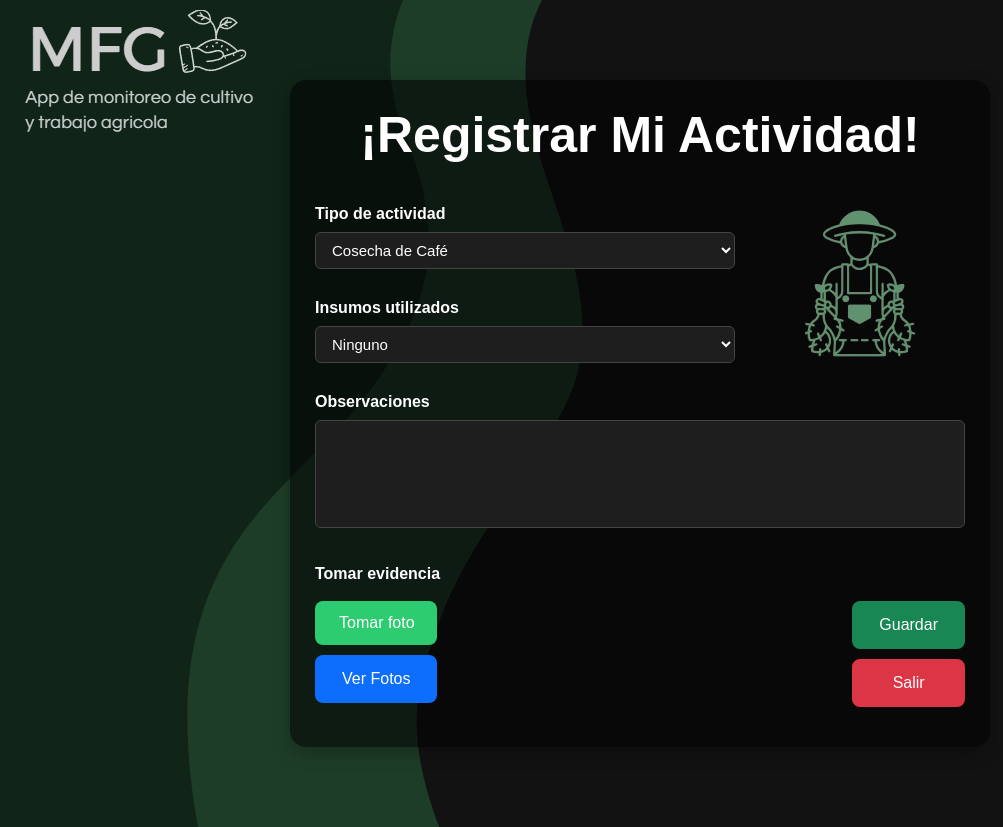
After one commit to CarlosGM2403/Finca-V3, a Flask app: page /registrar_actividad in a window 1280 px wide. The commit adds this page. Shown: the whole page, without its empty margins (0-1003 px from the left). Run offline with Flask 3, Linux system fonts and the light colour scheme; the visitor is signed in with stand-in values (Sample User, id 1); data comes from the database, SQL or seed files in the repository; some libraries are stand-ins or nearby versions.

Commit message:
Actu de Registrar Actividad

```diff
--- a/src/app.py
+++ b/src/app.py
@@ -1,32 +1,47 @@
-from flask import Flask, render_template, request, redirect, url_for, flash, session, make_response
+from flask import Flask, render_template, request, redirect, url_for, flash, session
 from flask_mysqldb import MySQL
-from flask_login import LoginManager,login_user,logout_user,login_required
-
+from flask_login import LoginManager, login_user, logout_user, login_required
+import os
+from werkzeug.utils import secure_filename
 from werkzeug.security import check_password_hash, generate_password_hash
 
 from config import config
 
 # Modelos:
 from models.ModelUser import ModelUser
-
 # Entidades:
 from models.entities.User import User
 
-app=Flask(__name__)
-app.config.from_object(config['development'])  # <-- primero
+app = Flask(__name__)
+app.config.from_object(config['development'])
 app.secret_key = "cambia_esta_clave"
 
+#  Carpeta para subir imágenes (ruta absoluta)
+BASE_DIR = os.path.dirname(os.path.abspath(__file__))
+UPLOAD_FOLDER = os.path.join(BASE_DIR, "static", "uploads")
+app.config["UPLOAD_FOLDER"] = UPLOAD_FOLDER
+
+# Debug: imprime la ruta absoluta
+print("UPLOAD_FOLDER configurado en:", UPLOAD_FOLDER)
+
+# ---------------------- BASE DE DATOS ----------------------
 db = MySQL(app)
-login_manager_app=LoginManager(app)
+
+# ---------------------- LOGIN MANAGER ----------------------
+login_manager_app = LoginManager(app)
 login_manager_app.login_view = 'login'
 
 @login_manager_app.user_loader
 def load_user(id):
     return ModelUser.get_by_id(db, id)
 
+
+# ---------------------- RUTAS PRINCIPALES ----------------------
+
 @app.route('/')
 def index():
     return redirect(url_for('login'))
+
 
 @app.route('/login', methods=['GET','POST'])
 def login():
@@ -40,18 +55,13 @@ def login():
         cur.close()
 
         if row and check_password_hash(row[1], password):
-            # Crear objeto User para Flask-Login
             user = ModelUser.get_by_id(db, row[0])
-            login_user(user)  # Esto marca al usuario como logueado
-
-            # También puedes mantener session si quieres
+            login_user(user)
             session['user_id'] = row[0]
 
-            # Verificamos si debe cambiar contraseña
             if row[2] == 1:
                 return redirect(url_for('cambiar_password'))
 
-            # Redirigir al destino original si existe
             next_page = request.args.get('next')
             return redirect(next_page or url_for('home'))
         else:
@@ -59,16 +69,12 @@ def login():
     return render_template("auth/login.html")
 
 
-
-# Logout
-
 @app.route('/logout')
 def logout():
     logout_user()
     session.clear()
     return redirect(url_for('login'))
 
-# Home
 
 @app.route('/home')
 def home():
@@ -76,20 +82,22 @@ def home():
         return redirect(url_for('login'))
     return render_template('home.html')
 
+
+# ---------------------- ERRORES ----------------------
+
 def status_401(error):
     return redirect(url_for('login'))
 
 def status_404(error):
     return "<h1>Página no encontrada</h1>", 404
 
-#olvide mi contraseña
+
+# ---------------------- FUNCIONALIDADES ----------------------
 
 @app.route('/forgot_password')
 def forgot_password():
     return render_template('auth/forgot_password.html')
 
-
-# Cambiar_password
 
 @app.route('/cambiar_password', methods=['GET','POST'])
 def cambiar_password():
@@ -112,9 +120,7 @@ def cambiar_password():
             db.connection.commit()
             cur.close()
 
-            # Cerrar toda la sesión
             session.clear()
-
             flash("Contraseña actualizada con éxito. Vuelve a iniciar sesión.", "success")
             return redirect(url_for('login'))
 
@@ -123,7 +129,6 @@ def cambiar_password():
     return render_template("cambiar_password.html")
 
 
-#registrar usuarios
 @app.route('/Registrar_usuarios', methods=['GET', 'POST'])
 def registrar_usuario():
     if request.method == 'POST':
@@ -132,17 +137,13 @@ def registrar_usuario():
         fullname = request.form['fullname']
         rol = request.form['rol']
 
-        # encriptar contraseña
         password = generate_password_hash(password)
 
-        # usar flask_mysqldb
         cur = db.connection.cursor()
-
         sql = """INSERT INTO user
                  (username, password, fullname, must_change_password, rol, estado, fecha_registro)
                  VALUES (%s, %s, %s, %s, %s, %s, NOW())"""
         values = (username, password, fullname, 1, rol, "Habilitado")
-
         cur.execute(sql, values)
         db.connection.commit()
         cur.close()
@@ -153,7 +154,6 @@ def registrar_usuario():
     return render_template('auth/Registrar_usuarios.html')
 
 
-# Listar usuarios
 @app.route('/usuarios')
 @login_required
 def usuarios():
@@ -164,17 +164,13 @@ def usuarios():
     return render_template('auth/usuarios.html', usuarios=usuarios)
 
 
-# Cambiar estado de usuario
 @app.route('/cambiar_estado/<int:id>')
 @login_required
 def cambiar_estado(id):
     cur = db.connection.cursor()
-    # Obtener estado actual
     cur.execute("SELECT estado FROM user WHERE id=%s", (id,))
     estado = cur.fetchone()[0]
     nuevo_estado = "Inhabilitado" if estado == "Habilitado" else "Habilitado"
-
-    # Actualizar estado
     cur.execute("UPDATE user SET estado=%s WHERE id=%s", (nuevo_estado, id))
     db.connection.commit()
     cur.close()
@@ -183,7 +179,6 @@ def cambiar_estado(id):
     return redirect(url_for('usuarios'))
 
 
-#Borrar la caché y no dejar regresar
 @app.after_request
 def add_no_cache_headers(response):
     response.headers['Cache-Control'] = 'no-store, no-cache, must-revalidate, private, max-age=0'
@@ -191,7 +186,7 @@ def add_no_cache_headers(response):
     response.headers['Expires'] = '0'
     return response
 
-#Perfil
+
 @app.route('/perfil')
 def perfil():
     if 'user_id' not in session:
@@ -207,34 +202,31 @@ def perfil():
 
     return render_template('auth/perfil.html', usuario=usuario)
 
-# Editar perfil
+
 @app.route('/editar_perfil', methods=['GET', 'POST'])
 def editar_perfil():
     if 'user_id' not in session:
-        return redirect(url_for('login'))  # Si no está logueado
+        return redirect(url_for('login'))
 
-    cursor = db.connection.cursor()  # ✅ usa db, no mysql/MySQL
+    cursor = db.connection.cursor()
 
     if request.method == 'POST':
         fullname = request.form['fullname']
         rol = request.form['rol']
         estado = request.form['estado']
 
-        # Ojo: en tu SELECT usas tabla "user", pero aquí pusiste "usuarios"
-        # corrígelo para que sea consistente (creo que tu tabla real es `user`)
         cursor.execute("""
             UPDATE user
             SET fullname = %s, rol = %s, estado = %s
             WHERE id = %s
         """, (fullname, rol, estado, session['user_id']))
 
-        db.connection.commit()   # ✅ también con db
+        db.connection.commit()
         cursor.close()
 
         flash("Perfil actualizado con éxito", "success")
         return redirect(url_for('perfil'))
 
-    # Si es GET, trae los datos actuales
     cursor.execute("SELECT id, username, fullname, rol, estado FROM user WHERE id = %s", (session['user_id'],))
     usuario = cursor.fetchone()
     cursor.close()
@@ -242,10 +234,68 @@ def editar_perfil():
     return render_template('auth/editar_perfil.html', usuario=usuario)
 
 
+# ---------------------- ACTIVIDADES + EVIDENCIAS ----------------------
 
+@app.route('/registrar_actividad', methods=['GET', 'POST'])
+@login_required
+def registrar_actividad():
+    if request.method == 'POST':
+        actividad = request.form['actividad']
+        insumos = request.form['insumos']
+        observaciones = request.form['observaciones']
+
+        evidencia = None
+        if 'evidencia' in request.files:
+            file = request.files['evidencia']
+            if file and file.filename != '':
+                filename = secure_filename(file.filename)
+                file_path = os.path.join(app.config['UPLOAD_FOLDER'], filename)
+                file.save(file_path)
+                evidencia = filename
+
+        cur = db.connection.cursor()
+        cur.execute("""
+        INSERT INTO actividades (id_usuario, actividad, insumos, observaciones, evidencia, fecha)
+        VALUES (%s, %s, %s, %s, %s, NOW())
+        """, (session['user_id'], actividad, insumos, observaciones, evidencia))
+        db.connection.commit()
+        cur.close()
+
+        flash("Actividad registrada con éxito ", "success")
+        return redirect(url_for('registrar_actividad'))
+
+    return render_template("auth/registrar_actividad.html")
+
+
+# ✅ Ruta para ver evidencias (solo del usuario logueado)
+@app.route('/ver_fotos')
+@login_required
+def ver_fotos():
+    cursor = db.connection.cursor()
+    query = """
+        SELECT a.evidencia, a.fecha, u.fullname
+        FROM actividades a
+        JOIN user u ON a.id_usuario = u.id
+        WHERE u.id = %s
+    """
+    cursor.execute(query, (session['user_id'],))
+    resultados = cursor.fetchall()
+
+    fotos = [
+        {"nombre_archivo": row[0], "fecha": row[1], "usuario": row[2]}
+        for row in resultados if row[0]
+    ]
+
+    usuario = fotos[0]["usuario"] if fotos else "Sin evidencias"
+    cursor.close()
+
+    return render_template("ver_fotos.html", fotos=fotos, usuario=usuario)
+
+
+# ---------------------- MAIN ----------------------
 
 if __name__ == '__main__':
     app.config.from_object(config['development'])
-    app.register_error_handler(401,status_401)
-    app.register_error_handler(404,status_404)
+    app.register_error_handler(401, status_401)
+    app.register_error_handler(404, status_404)
     app.run()
--- /dev/null
+++ b/src/static/css/registrar_actividad.css
@@ -0,0 +1,261 @@
+body {
+  font-family: 'Poppins', sans-serif;
+  background-image: url(../img/fondo_forms.png);
+  margin: 0;
+  padding: 0;
+}
+
+/* logo MFG */
+.logo {
+    position: absolute;
+    top: 10px;
+    left: 10px;
+    width: 50px ;
+    height: auto;
+}
+
+/* Contenedor principal */
+.actividad-container {
+  max-width: 700px;
+  margin: 80px auto;
+  padding: 25px;
+  background: rgba(0, 0, 0, 0.55);
+  border-radius: 16px;
+  color: white;
+  box-shadow: 0 6px 18px rgba(0,0,0,0.25);
+}
+
+/* Título */
+.actividad-container h1 {
+  text-align: center;
+  font-size: 50px;
+  margin-bottom: 25px;
+  color: #fff;
+  font-weight: bold;
+}
+
+/* Etiquetas */
+label {
+  display: block;
+  margin: 12px 0 6px;
+  font-weight: 600;
+}
+
+/* Inputs generales */
+select, textarea, input[type="file"] {
+  width: 100%;
+  padding: 10px;
+  border-radius: 10px;
+  border: 1px solid #ccc;
+  margin-bottom: 15px;
+  font-size: 15px;
+  outline: none;
+}
+
+textarea {
+  resize: none;
+}
+
+/* --- Distribución de los selects con la imagen --- */
+.form-row {
+  display: flex;
+  align-items: center;
+  gap: 20px;
+}
+
+.form-row .form-inputs {
+  flex: 2;
+}
+
+.form-row .form-image {
+  flex: 1;
+  display: flex;
+  justify-content: center;
+  align-items: center;
+}
+
+.form-row .form-image img {
+  max-width: 120px;
+  height: auto;
+}
+
+/* File input estilo caja */
+.file-input {
+  display: flex;
+  align-items: center;
+  justify-content: space-between;
+  border: 1px solid #ccc;
+  padding: 8px;
+  border-radius: 10px;
+  background-color: #111;
+  margin-bottom: 15px;
+}
+
+.file-input i {
+  font-size: 20px;
+  cursor: pointer;
+}
+
+.delete-icon {
+  color: red;
+  margin-left: 10px;
+}
+
+/* Botón flotante arriba a la derecha */
+.btn-top-right {
+  position: fixed;
+  top: 20px;
+  right: 20px;
+  z-index: 1000;
+}
+
+.btn-home {
+  font-size: 20px;
+  background: #2d6a4f;
+  color: #fff;
+  text-decoration: none;
+  padding: 10px 14px;
+  border-radius: 50%;
+  display: flex;
+  justify-content: center;
+  align-items: center;
+  transition: 0.3s;
+  box-shadow: 0 2px 6px rgba(0,0,0,0.3);
+}
+
+.btn-home:hover {
+  background: #1b4332;
+}
+
+/* Botones abajo */
+.form-buttons {
+  display: flex;
+  justify-content: flex-end;
+  gap: 15px;
+  margin-top: 10px;
+}
+
+.btn-guardar {
+  background: #198754;
+  color: white;
+  padding: 10px 25px;
+  border-radius: 8px;
+  border: 2px solid #198754;
+  cursor: pointer;
+  font-size: 16px;
+  transition: 0.3s;
+}
+
+.btn-guardar:hover {
+  background: #14532d;
+  border-color: #14532d;
+}
+
+.btn-salir {
+  background: #dc3545;
+  color: white;
+  padding: 10px 25px;
+  border-radius: 8px;
+  border: 2px solid #dc3545;
+  text-decoration: none;
+  font-size: 16px;
+  transition: 0.3s;
+}
+
+.btn-salir:hover {
+  background: #a71d2a;
+  border-color: #a71d2a;
+}
+
+.camera-btn {
+  display: flex;
+  align-items: center;
+  gap: 8px;
+  background-color: #2ecc71;
+  color: white;
+  border: none;
+  padding: 10px 16px;
+  border-radius: 8px;
+  cursor: pointer;
+  font-size: 16px;
+}
+
+.camera-btn i {
+  font-size: 18px;
+}
+
+.preview img {
+  margin-top: 10px;
+  max-width: 150px;
+  border-radius: 8px;
+  border: 2px solid #444;
+}
+
+/* Inputs generales con fondo oscuro */
+input[type="text"],
+input[type="password"],
+input[type="email"],
+input[type="number"],
+textarea,
+select {
+    background-color: #1e1e1e;
+    color: #ffffff;
+    border: 1px solid #444;
+    border-radius: 6px;
+    padding: 8px 12px;
+    outline: none;
+    transition: all 0.3s ease;
+}
+
+/* Cuando el input está en foco */
+input:focus,
+textarea:focus,
+select:focus {
+    border-color: #0d6efd;
+    box-shadow: 0 0 6px rgba(13, 110, 253, 0.5);
+    background-color: #252525;
+}
+
+
+.acciones-evidencia {
+  display: flex;
+  justify-content: space-between;
+  align-items: flex-start;
+  gap: 20px;
+  margin: 15px 0;
+}
+
+.acciones-evidencia .acciones-derecha {
+  display: flex;
+  flex-direction: column;
+  gap: 10px;
+}
+
+/* ...tu CSS anterior... */
+
+/* ... tu CSS anterior ... */
+
+/* Asegurar que cámara y ver fotos se apilen */
+.acciones-izquierda {
+  display: flex;
+  flex-direction: column;
+  gap: 10px;
+}
+
+/* Botón Ver Fotos */
+.btn-fotos {
+  background: #0d6efd;
+  color: white;
+  padding: 10px 25px;
+  border-radius: 8px;
+  border: 2px solid #0d6efd;
+  text-decoration: none;
+  font-size: 16px;
+  transition: 0.3s;
+  text-align: center;
+}
+
+.btn-fotos:hover {
+  background: #0b5ed7;
+  border-color: #0b5ed7;
+}
--- /dev/null
+++ b/src/templates/auth/registrar_actividad.html
@@ -0,0 +1,98 @@
+{% extends 'base.html' %}
+
+{% block title %}Registrar Actividad{% endblock %}
+
+{% block CustomCSS %}
+<link rel="stylesheet" href="{{ url_for('static', filename='css/registrar_actividad.css') }}">
+{% endblock %}
+
+{% block body %}
+<div class="logo">
+    <img src="{{ url_for('static', filename='img/logo_icon.png') }}" alt="Logo">
+</div>
+
+<div class="actividad-container">
+  <h1>¡Registrar Mi Actividad!</h1>
+
+  <form method="POST" enctype="multipart/form-data">
+
+    <!-- Fila de selects + imagen -->
+    <div class="form-row">
+      <div class="form-inputs">
+        <!-- Tipo de actividad -->
+        <label for="actividad" align="left">Tipo de actividad</label>
+        <select name="actividad" id="actividad" required>
+          <option value="cafe">Cosecha de Café</option>
+          <option value="limon">Cosecha de Limón</option>
+          <option value="mani">Cosecha de Maní</option>
+          <option value="fumigacion">Fumigación</option>
+        </select>
+
+        <!-- Insumos -->
+        <label for="insumos" align="left">Insumos utilizados</label>
+        <select name="insumos" id="insumos" required>
+          <option value="ninguno">Ninguno</option>
+          <option value="fertilizante">Fertilizante</option>
+          <option value="herbicida">Herbicida</option>
+          <option value="semillas">Semillas</option>
+        </select>
+      </div>
+
+      <!-- Imagen a la derecha -->
+      <div class="form-image">
+        <img src="{{ url_for('static', filename='img/agricultor.png') }}" alt="Actividad">
+      </div>
+    </div>
+
+    <!-- Observaciones -->
+    <label for="observaciones" align="left">Observaciones</label>
+    <textarea name="observaciones" id="observaciones" rows="4" required></textarea>
+
+    <!-- Tomar evidencia + botones -->
+    <label for="evidencia" align="left">Tomar evidencia</label>
+    <div class="acciones-evidencia">
+      <!-- Botón cámara -->
+      <div class="acciones-izquierda">
+        <button type="button" id="cameraBtn" class="camera-btn">
+          <i class="fas fa-camera"></i> Tomar foto
+        </button>
+
+        <!-- Botón Ver Fotos debajo -->
+        <a href="{{ url_for('ver_fotos') }}" class="btn-fotos">Ver Fotos</a>
+      </div>
+
+      <!-- Bloque de botones a la derecha -->
+      <div class="acciones-derecha">
+        <button type="submit" class="btn-guardar">Guardar</button>
+        <a href="{{ url_for('home') }}" class="btn-salir">Salir</a>
+      </div>
+    </div>
+
+    <!-- Input oculto -->
+    <input type="file" id="evidencia" name="evidencia"
+           accept="image/*" capture="environment" style="display: none;">
+
+    <!-- Vista previa de la imagen -->
+    <div id="preview" class="preview"></div>
+
+  </form>
+</div>
+
+<script>
+  document.getElementById('cameraBtn').addEventListener('click', function() {
+    document.getElementById('evidencia').click();
+  });
+
+  // Mostrar preview de la foto tomada
+  document.getElementById('evidencia').addEventListener('change', function(event) {
+    const file = event.target.files[0];
+    if (file) {
+      const reader = new FileReader();
+      reader.onload = function(e) {
+        document.getElementById('preview').innerHTML = `<img src="${e.target.result}" alt="Foto tomada">`;
+      };
+      reader.readAsDataURL(file);
+    }
+  });
+</script>
+{% endblock %}
--- a/src/templates/home.html
+++ b/src/templates/home.html
@@ -77,7 +77,7 @@
 
 <!-- MENÚ LATERAL -->
 <div class="menu" id="menu">
-  <a href="#">Registrar Actividad</a>
+  <a href="{{ url_for('registrar_actividad') }}">Registrar Actividad</a>
   <a href="#">Seguimientos</a>
   <a href="#">Solicitudes de Insumos</a>
   <a href="#">Registro de Siembra</a>
```
Also changed, not shown: src/static/css/ver_fotos.css (added, +75 -0 lines), src/templates/ver_fotos.html (added, +39 -0 lines), src/static/img/agricultor.png (added), src/static/uploads/Captura_de_pantalla_2025-07-24_202320.png (added), src/static/uploads/Captura_de_pantalla_2025-08-10_171121.png (added), src/static/uploads/Captura_de_pantalla_2025-08-13_081417.png (added), src/static/uploads/Captura_de_pantalla_2025-08-13_085759.png (added), src/static/uploads/Captura_de_pantalla_2025-08-13_094201.png (added).
